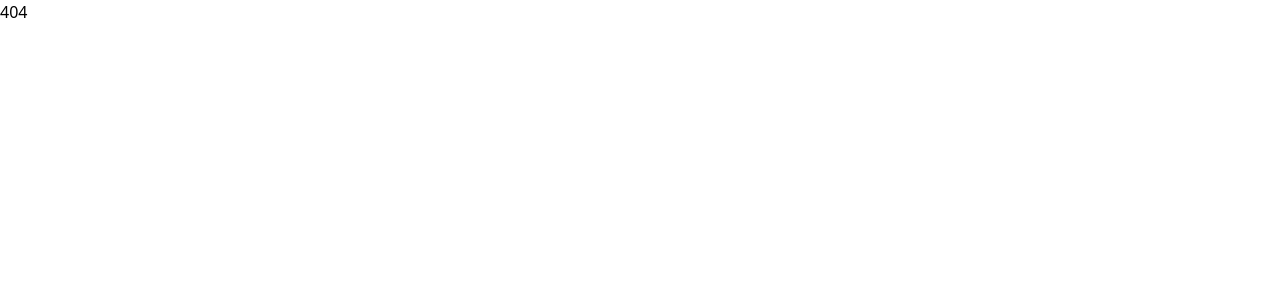
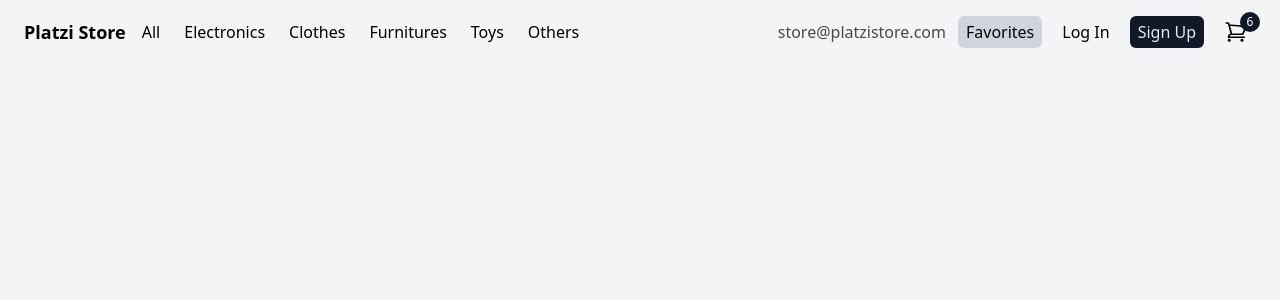
Before and after one commit to josttme/jostt-store, a React (Vite) app: page /favorites in a window 1280 px wide. Shown: the top 300 px of the page. Built offline with nearby package versions, Linux system fonts and the light colour scheme.

Commit message:
:sparkles: [ADD] Favorites: page, route and  useToggleFavorites [ADD] global context and useLocalStorage

```diff
--- a/src/components/Card.jsx
+++ b/src/components/Card.jsx
@@ -40,6 +40,7 @@ export function Card({
 				>
 					<button
 						type="button"
+						onClick={toggledFavorites}
 						className="grid h-8 w-8 place-content-center rounded-full bg-slate-100/80 stroke-black p-2 transition duration-300 hover:bg-white/90 hover:stroke-[#ff234e]"
 					>
 						<svg
--- /dev/null
+++ b/src/context/index.jsx
@@ -0,0 +1,25 @@
+import PropTypes from 'prop-types'
+import { createContext } from 'react'
+import { useToggleFavotites } from '../hooks/useToggleFavotites'
+
+export const ProductContext = createContext()
+
+export function ProductProvider({ children }) {
+	const [favorites, toggleFavorites] = useToggleFavotites('store_favorites')
+
+	const isFavorite = (product) => {
+		return favorites.some((item) => item.id === product.id)
+	}
+
+	const valueContext = { favorites, toggleFavorites, isFavorite }
+
+	return (
+		<ProductContext.Provider value={valueContext}>
+			{children}
+		</ProductContext.Provider>
+	)
+}
+
+ProductProvider.propTypes = {
+	children: PropTypes.node.isRequired
+}
--- /dev/null
+++ b/src/hooks/useLocalStorage.js
@@ -0,0 +1,26 @@
+import { useState, useEffect } from 'react'
+
+const useLocalStorage = (key, initialValue = []) => {
+	// Obtiene el valor almacenado en el localStorage o devuelve un array vacío si no hay valor
+	const [storedValue, setStoredValue] = useState(() => {
+		const item = localStorage.getItem(key)
+		return item ? JSON.parse(item) : initialValue
+	})
+
+	const setValue = (value) => {
+		setStoredValue(value)
+		localStorage.setItem(key, JSON.stringify(value))
+	}
+
+	useEffect(() => {
+		// Actualiza el estado si la clave cambia, pero usa el valor almacenado si no
+		const item = localStorage.getItem(key)
+		if (item !== null) {
+			setStoredValue(JSON.parse(item))
+		}
+	}, [key])
+
+	return [storedValue, setValue]
+}
+
+export default useLocalStorage
--- /dev/null
+++ b/src/hooks/useToggleFavotites.js
@@ -0,0 +1,20 @@
+import useLocalStorage from './useLocalStorage'
+
+export function useToggleFavotites(key) {
+	const [products, setProducts] = useLocalStorage(key)
+
+	const toggleProduct = (product) => {
+		const isProductInList = products.some((item) => item.id === product.id)
+
+		if (isProductInList) {
+			// si ya existe, se eliminará de la lista
+			const updatedProducts = products.filter((item) => item.id !== product.id)
+			setProducts(updatedProducts)
+		} else {
+			// si no existe, se agregará a la lista
+			setProducts([...products, product])
+		}
+	}
+
+	return [products, toggleProduct]
+}
--- a/src/pages/Category.jsx
+++ b/src/pages/Category.jsx
@@ -13,7 +13,6 @@ export function Category() {
 	// Convierte lastPart a un número si es necesario (base 10)
 	const categoryId = parseInt(lastPart, 10)
 	const { products } = getProductsByCategory(categoryId)
-	console.log(products)
 
 	const navigate = useNavigate()
 	const handleProduct = (product) => {
--- /dev/null
+++ b/src/pages/Favorites.jsx
@@ -0,0 +1,35 @@
+import { useContext } from 'react'
+import { ProductContext } from '../context'
+import { Card } from '../components/Card'
+import { useNavigate } from 'react-router-dom'
+
+export function Favorites() {
+	const { favorites, toggleFavorites } = useContext(ProductContext)
+
+	const navigate = useNavigate()
+	const handleProduct = (product) => {
+		/* setSelectedProduct(product) */
+		navigate(`/product/${product.id}`)
+	}
+
+	const toggledFavorites = (e, product) => {
+		e.stopPropagation()
+		toggleFavorites(product)
+	}
+
+	return (
+		<div className="flex-grow ">
+			<div className="mx-auto grid max-w-5xl grid-cols-2 gap-4 py-11 md:grid-cols-3">
+				{favorites?.map((product) => (
+					<Card
+						key={product.id}
+						{...product}
+						handleProduct={() => handleProduct(product)}
+						toggledFavorites={(e) => toggledFavorites(e, product)}
+						isFavorite={true}
+					/>
+				))}
+			</div>
+		</div>
+	)
+}
--- a/src/pages/Home.jsx
+++ b/src/pages/Home.jsx
@@ -1,8 +1,11 @@
 import { useNavigate } from 'react-router-dom'
 import { getProducts } from '../api'
 import { Card } from '../components/Card'
+import { useContext } from 'react'
+import { ProductContext } from '../context'
 
 export function Home() {
+	const { isFavorite, toggleFavorites } = useContext(ProductContext)
 	const { products } = getProducts(null)
 
 	const navigate = useNavigate()
@@ -10,6 +13,12 @@ export function Home() {
 		/* setSelectedProduct(product) */
 		navigate(`/product/${product.id}`)
 	}
+
+	const toggledFavorites = (e, product) => {
+		e.stopPropagation()
+		toggleFavorites(product)
+	}
+
 	return (
 		<section className="mx-auto grid max-w-5xl grid-cols-2 gap-4 py-11 md:grid-cols-3">
 			{products?.map((product) => (
@@ -17,6 +26,8 @@ export function Home() {
 					key={product.id}
 					{...product}
 					handleProduct={() => handleProduct(product)}
+					toggledFavorites={(e) => toggledFavorites(e, product)}
+					isFavorite={isFavorite(product)}
 				></Card>
 			))}
 		</section>
--- a/src/pages/Product.jsx
+++ b/src/pages/Product.jsx
@@ -2,6 +2,8 @@
 /* import { ProductContext } from '../context' */
 import { Link, useParams } from 'react-router-dom'
 import { getProductById } from '../api'
+import { useContext } from 'react'
+import { ProductContext } from '../context'
 /* import { useProductById } from '../hooks/useProductId'
 import { SkeletonProduct } from '../components/SkeletonProduct' */
 
@@ -15,23 +17,22 @@ export function Product() {
 		title,
 		description,
 		category,
+		categoryId,
 		author,
 		authorLink,
 		surceLink
 	} = product
-	/* const { addToCart, isFavorite, toggleFavorite } = useContext(ProductContext) */
+	const { isFavorite, toggleFavorites } = useContext(ProductContext)
 	/*
 	if (loading) return <SkeletonProduct />
+*/
 
-	const { image, price, title, description, category } = product */
-
-	/* 	const isFavorited = isFavorite(product)
+	const isFavorited = isFavorite(product)
 
 	const toggledFavorites = (product) => {
-    toggleFavorite(product)
+		toggleFavorites(product)
 	}
-  */
-	const isFavorited = false
+
 	const favorite = isFavorited ? 'fill-red-600 stroke-red-600' : 'fill-none'
 	return (
 		<section className=" mx-auto my-28 grid max-w-6xl grid-cols-2 gap-4 overflow-hidden  rounded-lg  bg-white shadow-lg">
@@ -62,7 +63,7 @@ export function Product() {
 					</a>
 				</div>
 				<Link
-					to="/category/shoes-1"
+					to={`/category/${category}-${categoryId}`}
 					className=" text-md w-20 rounded-lg bg-black/15  px-3 py-0.5 text-center text-black transition-all duration-200 hover:bg-black/60 hover:text-white"
 				>
 					{category}
@@ -78,7 +79,7 @@ export function Product() {
 
 					<button
 						type="button"
-						// onClick={() => toggledFavorites(product)}
+						onClick={() => toggledFavorites(product)}
 						className="grid h-12 w-12 place-content-center rounded-full bg-slate-200 stroke-black p-2 shadow-sm transition duration-300 hover:stroke-[red]"
 					>
 						<svg
--- a/src/routes/App.jsx
+++ b/src/routes/App.jsx
@@ -3,19 +3,24 @@ import { Home } from '../pages/Home'
 import { Layout } from '../layout/Layout'
 import { Product } from '../pages/Product'
 import { Category } from '../pages/Category'
+import { ProductProvider } from '../context'
+import { Favorites } from '../pages/Favorites'
 
 function App() {
 	return (
+		<ProductProvider>
 			<BrowserRouter>
 				<Routes>
 					<Route path="/" element={<Layout />}>
 						<Route index element={<Home />} />
 						<Route path="/product/:id" element={<Product />} />
 						<Route path="/category/:id" element={<Category />} />
+						<Route path="/favorites" element={<Favorites />} />
 					</Route>
 					<Route path="*" element={<h1>404</h1>} />
 				</Routes>
 			</BrowserRouter>
+		</ProductProvider>
 	)
 }
 
```
Lines whose indentation alone changed are shown as unchanged.
